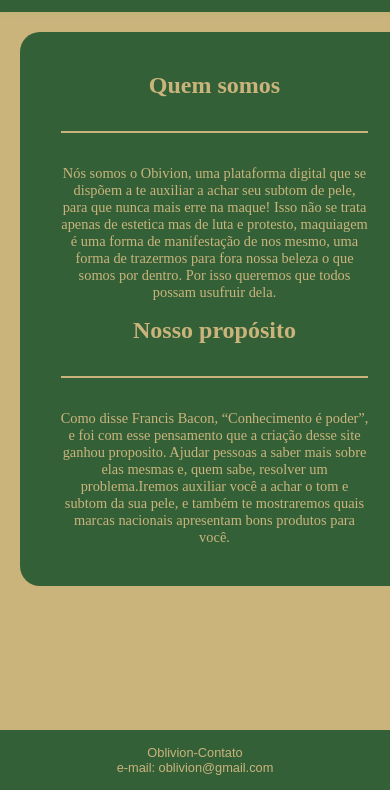
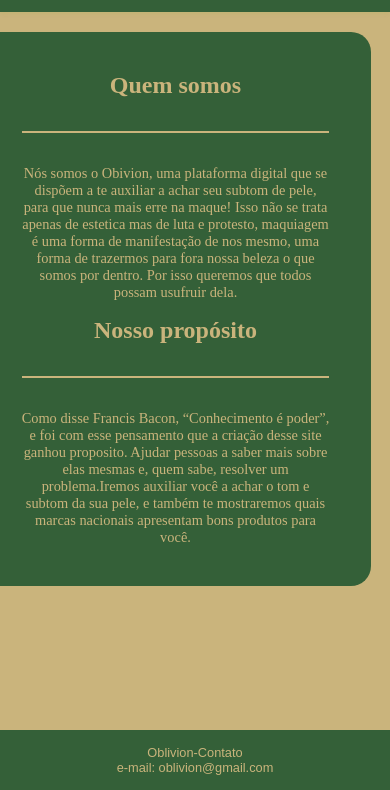
Before and after one commit to helovis22/Oblivion_v2, a plain HTML site: page qm.html in a window 390 px wide. Shown: the part 54-844 px from the top of the page. Drawn offline with Linux system fonts and the light colour scheme.

Commit message:
Update qm.css

```diff
--- a/qm.css
+++ b/qm.css
@@ -196,6 +196,6 @@ footer {
         width: 100%;
         margin: 1rem;
         margin-top: 20px; /* Ajuste adicional na margem superior */
-        margin-left: 5%; /* Move o container mais para a esquerda */
+        margin-left: -5%; /* Move o container mais para a esquerda */
     }
 }
```
